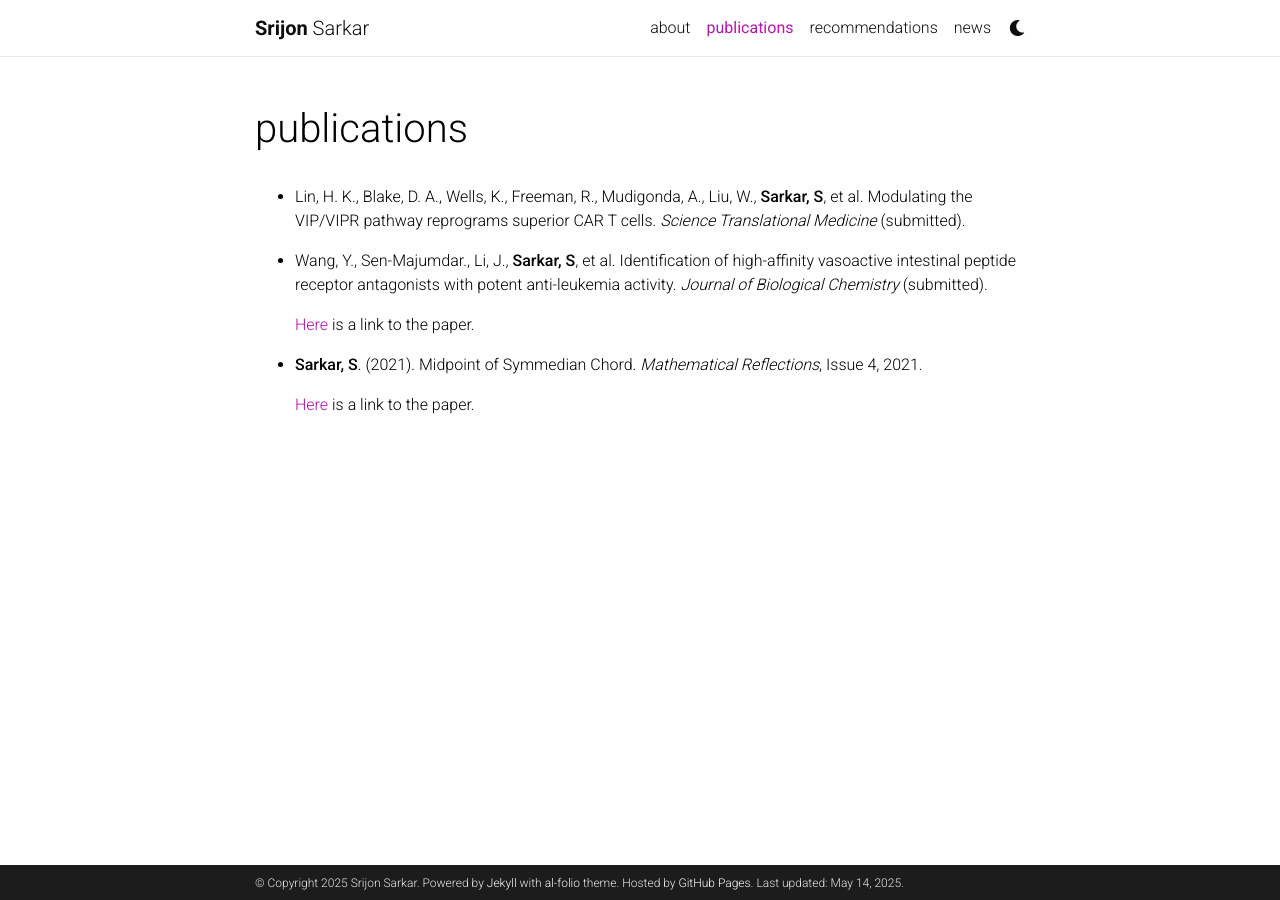
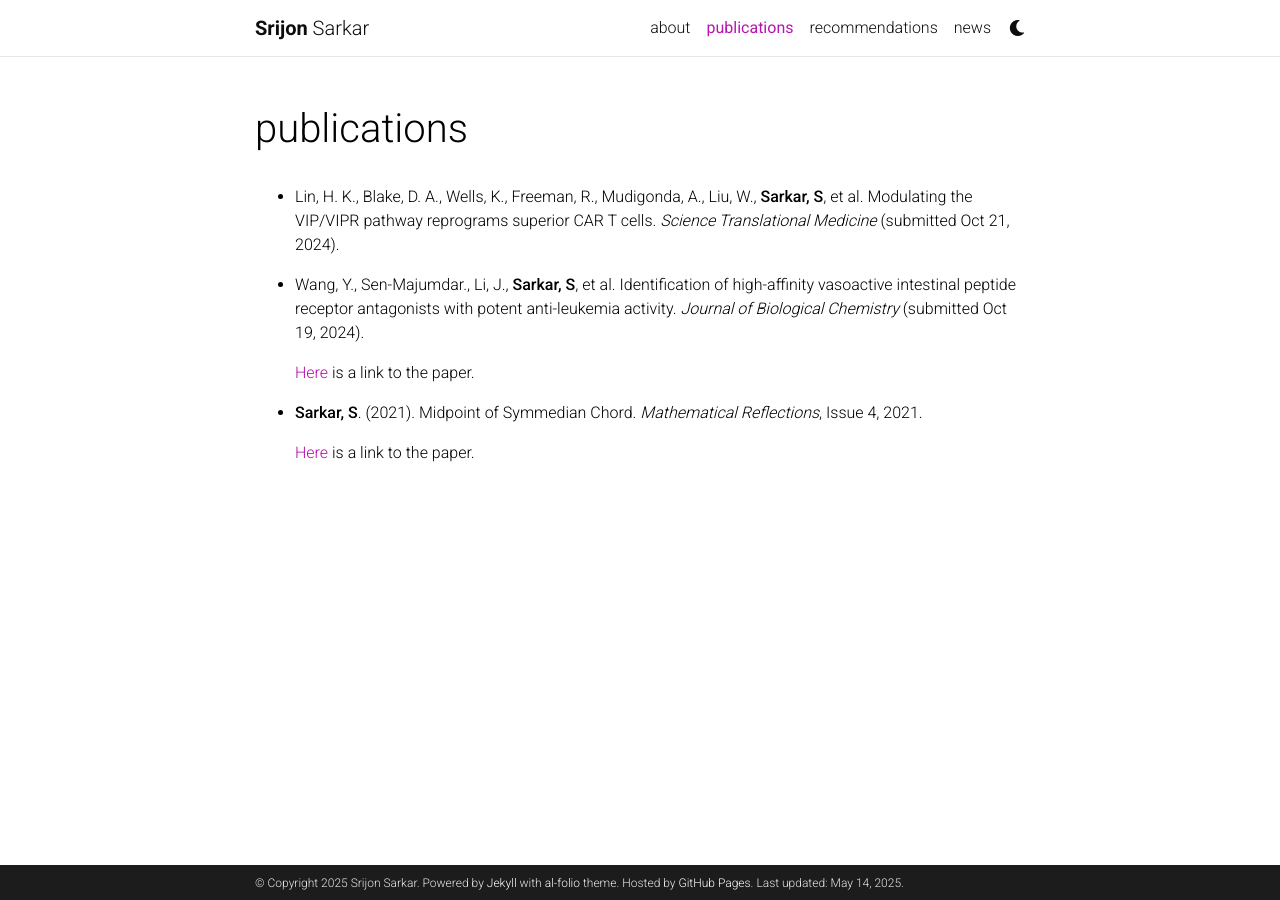
Before and after one commit to sarkarsrijon/sarkarsrijon.github.io, a Jekyll site: the page built from _pages/publications.md, in a window 1280 px wide. Built offline with Jekyll 4.4.1, drawn with Linux system fonts in a browser that asks for light colours; comment, search, counter and statistics services are not loaded; a style sheet for code colours, icons or effects is not loaded.

Commit message:
Update publications.md

```diff
--- a/_pages/publications.md
+++ b/_pages/publications.md
@@ -12,10 +12,10 @@ nav: true
 <article>
 <ul>
 <li>
-<p>Lin, H. K., Blake, D. A., Wells, K., Freeman, R., Mudigonda, A., Liu, W., <strong>Sarkar, S</strong>, et al. Modulating the VIP/VIPR pathway reprograms superior CAR T cells. <em>Science Translational Medicine</em> (submitted).</p>
+<p>Lin, H. K., Blake, D. A., Wells, K., Freeman, R., Mudigonda, A., Liu, W., <strong>Sarkar, S</strong>, et al. Modulating the VIP/VIPR pathway reprograms superior CAR T cells. <em>Science Translational Medicine</em> (submitted Oct 21, 2024).</p>
 </li>
 <li>
-<p>Wang, Y., Sen-Majumdar., Li, J., <strong>Sarkar, S</strong>, et al. Identification of high-affinity vasoactive intestinal peptide receptor antagonists with potent anti-leukemia activity. <em>Journal of Biological Chemistry</em> (submitted).</p>
+<p>Wang, Y., Sen-Majumdar., Li, J., <strong>Sarkar, S</strong>, et al. Identification of high-affinity vasoactive intestinal peptide receptor antagonists with potent anti-leukemia activity. <em>Journal of Biological Chemistry</em> (submitted Oct 19, 2024).</p>
 <p><a href="https://www.biorxiv.org/content/10.1101/2024.11.08.622716v1" target="_blank" rel="noopener noreferrer">Here</a> is a link to the paper.</p>
 </li>
 <li>
```
